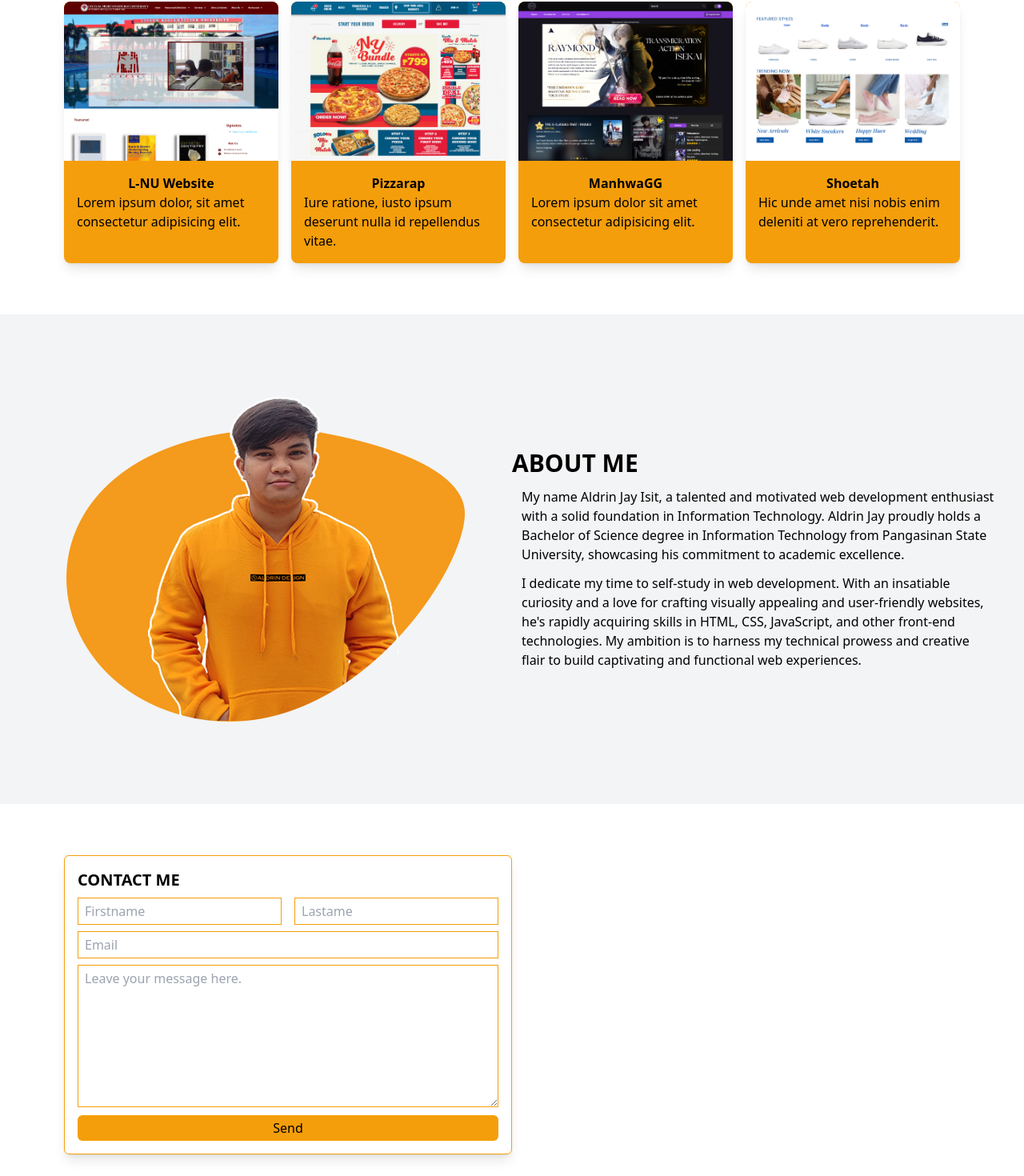
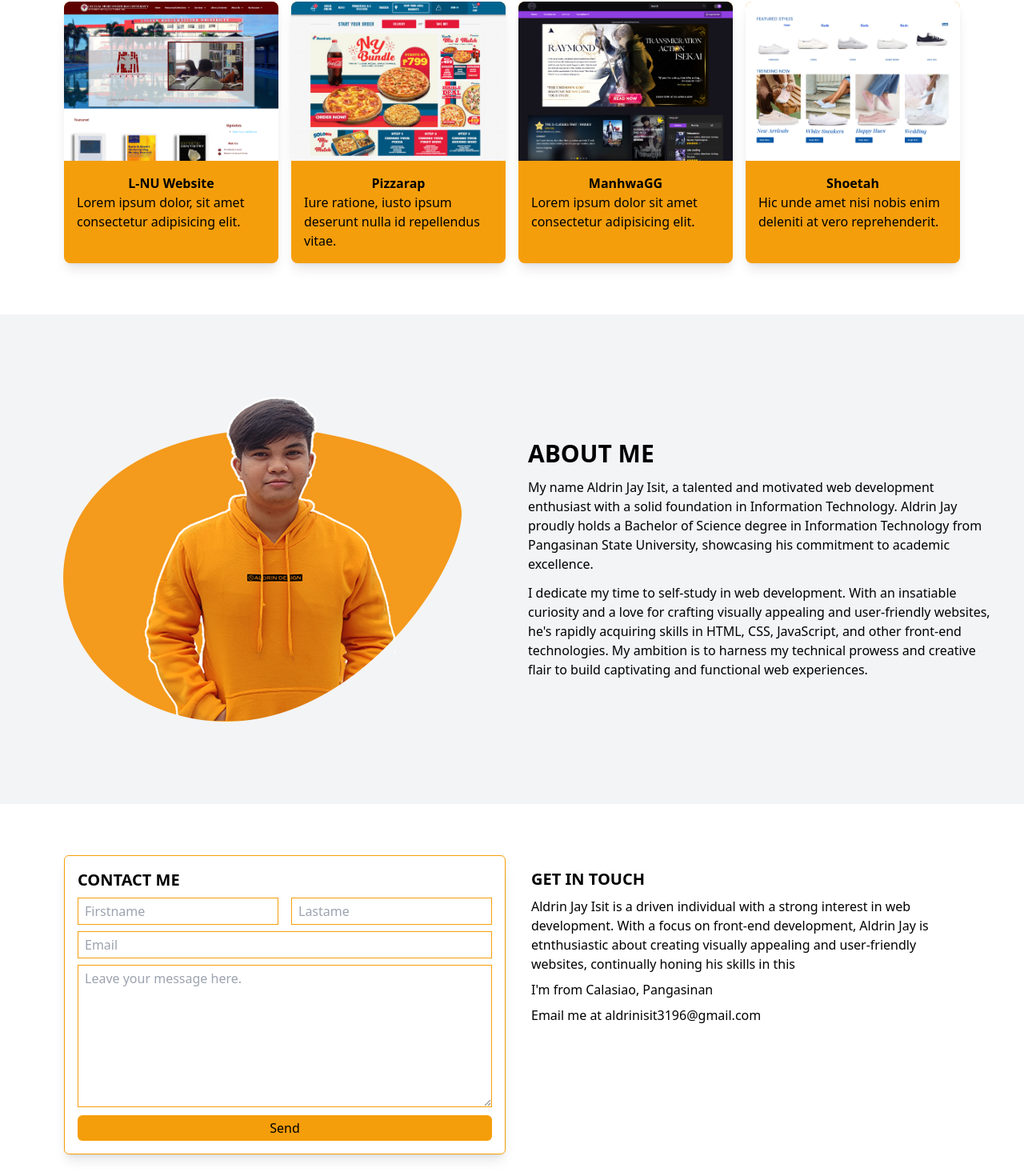
Before and after one commit to Drinisit/drin-portfolio, a React (Create React App) app: page / in a window 1280 px wide. Shown: the part 1298-2768 px from the top of the page at 80% size. Built offline with nearby package versions, Linux system fonts and the light colour scheme; the HTML template or start-up script is replaced by a standard one.

Commit message:
fixing small screen on contact

```diff
--- a/src/components/About.jsx
+++ b/src/components/About.jsx
@@ -4,13 +4,13 @@ import Me from '../assets/drin-img.png'
 const About = () => {
   return (
     <div className='w-full bg-gray-100 py-11 px-6'>
-        <div className='max-w-[1240px] mx-auto grid sm:grid-cols-2'>
+        <div className='max-w-[1240px] mx-auto grid gap-4 sm:grid-cols-2'>
             <div className='hidden sm:block'>
                 <img className='p-3 items-center mx-auto' src={Me} alt="" />
             </div>
 
             <div className='my-auto'>
-                <h1 className='xxs:text-md md:text-3xl font-bold uppercase'>About me</h1>
+                <h1 className='px-3 xxs:text-md md:text-3xl font-bold uppercase'>About me</h1>
                 <p className='p-3'>My name Aldrin Jay Isit, a talented and motivated web development enthusiast with a solid foundation in Information Technology. Aldrin Jay proudly holds a Bachelor of Science degree in Information Technology from Pangasinan State University, showcasing his commitment to academic excellence.</p>
 
                 <p className='px-3'>I dedicate my time to self-study in web development. With an insatiable curiosity and a love for crafting visually appealing and user-friendly websites, he's rapidly acquiring skills in HTML, CSS, JavaScript, and other front-end technologies. My ambition is to harness my technical prowess and creative flair to build captivating and functional web experiences.</p>
--- a/src/components/Contact.jsx
+++ b/src/components/Contact.jsx
@@ -3,7 +3,7 @@ import React from 'react'
 const Contact = () => {
   return (
     <div className='w-full py-11 xxs:py-11 xs:px-20 md:py-16 px-12'>
-        <div className='max-w-[1240px] mx-auto grid grid-cols-1 md:grid-cols-2'>
+        <div className='max-w-[1240px] mx-auto grid gap-4 grid-cols-1 md:grid-cols-2'>
             <div className='border border-amber-500 rounded-md p-4 shadow-lg'>
                 <h1 className='text-xl uppercase font-bold mb-2'>Contact Me</h1>
 
@@ -26,6 +26,17 @@ const Contact = () => {
 
                 </form>
             </div>
+
+            <div className='p-4'>
+                <h1 className='text-xl font-bold uppercase'>Get in touch</h1>
+
+                <p className='mt-2'>Aldrin Jay Isit is a driven individual with a strong interest in web development. With a focus on front-end development, Aldrin Jay is etnthusiastic about creating visually appealing and user-friendly websites, continually honing his skills in this </p>
+
+                <p className='mt-2'>I'm from Calasiao, Pangasinan</p>
+
+                <p className='mt-2'>Email me at aldrinisit3196@gmail.com</p>
+
+            </div>
         </div>
     </div>
   )
--- a/src/components/Hero.jsx
+++ b/src/components/Hero.jsx
@@ -7,7 +7,7 @@ const Hero = () => {
   return (
 
     <div className='w-ful py-11 px-6'>
-      <div className='max-w-[1240px] mx-auto grid sm:grid-cols-2'>
+      <div className='max-w-[1240px] mx-auto grid gap-4 sm:grid-cols-2'>
         <div className='my-auto'>
           <p className='uppercase'>Mama mo build</p>
           <h1 className='text-3xl font-bold '>Hi, I'm Aldrin Isit</h1>
```
